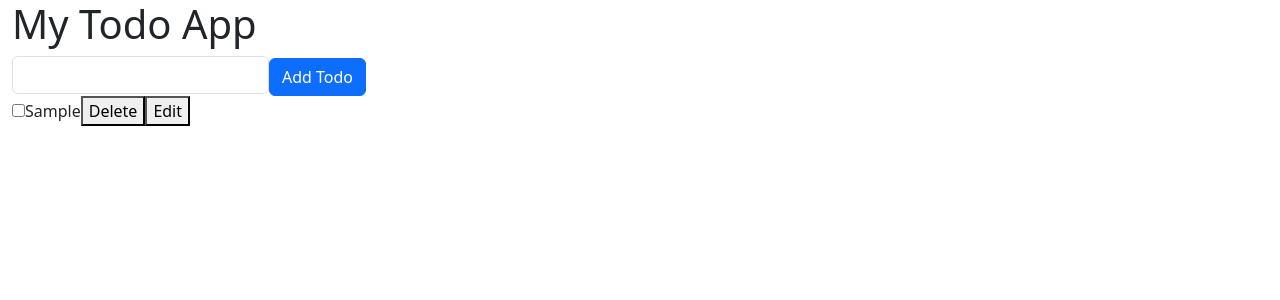
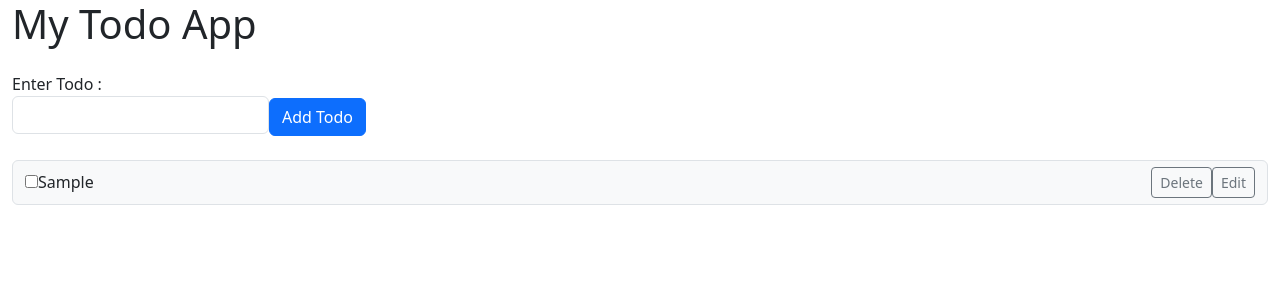
Before and after one commit to sineka-mediwave/react-reducers, a React (Vite) app: page / in a window 1280 px wide. Both pictures are taken after typing "Sample" into the empty fields and a click on the button "Add Todo". Shown: the top 300 px of the page. Built offline with nearby package versions, Linux system fonts and the light colour scheme.

Commit message:
strike-through & localStorage

```diff
--- a/src/App.jsx
+++ b/src/App.jsx
@@ -1,10 +1,18 @@
 import "bootstrap/dist/css/bootstrap.css";
-import { useReducer } from "react";
+import { useReducer, useEffect } from "react";
 import TodoAddForm from "./components/TodoAddForm";
 import TodoList from "./components/TodoList";
 
+function getFromLocalStorage() {
+  return JSON.parse(localStorage.getItem("My-Todos")) || [];
+}
+
 function App() {
-  const [todos, dispatch] = useReducer(todoReducer, []);
+  const [todos, dispatch] = useReducer(todoReducer, getFromLocalStorage());
+
+  useEffect(() => {
+    localStorage.setItem("My-Todos", JSON.stringify(todos));
+  }, [todos]);
 
   function todoReducer(todos, action) {
     switch (action.type) {
@@ -32,32 +40,25 @@ function App() {
         return newTodos;
       }
       case "TODO_UPDATE": {
-        console.log("update");
-
         const newTodos = [...todos];
         const idx = newTodos.findIndex((nt) => nt.id === action.value.id);
         if (idx !== -1) {
           newTodos[idx]["isEdit"] = false;
           newTodos[idx]["text"] = action.value.text;
         }
-        console.log(newTodos);
         return newTodos;
       }
       case "TODO_DONE": {
         const newTodos = [...todos];
-        const idx = newTodos.findIndex((nt) => nt.id === action.value.id);
+        const idx = newTodos.findIndex((nt) => nt.id === action.value);
         if (idx !== -1) {
           newTodos[idx]["isDone"] = true;
-          action.value.Class.style.setProperty(
-            "text-decoration",
-            "line-through"
-          );
         }
         return newTodos;
       }
       case "TODO_UNDONE": {
         const newTodos = [...todos];
-        const idx = newTodos.findIndex((nt) => nt.id === action.value.id);
+        const idx = newTodos.findIndex((nt) => nt.id === action.value);
         if (idx !== -1) {
           newTodos[idx]["isDone"] = false;
         }
@@ -95,23 +96,23 @@ function App() {
     });
   }
 
-  function handleDone(id, type, Class) {
+  function handleDone(id, type) {
     if (type == "done") {
       dispatch({
         type: "TODO_DONE",
-        value: { is, Class },
+        value: id,
       });
     } else {
       dispatch({
         type: "TODO_UNDONE",
-        value: { id, Class },
+        value: id,
       });
     }
   }
 
   return (
     <div className="container-fluid">
-      <h1>My Todo App</h1>
+      <h1 className="mb-4">My Todo App</h1>
       <TodoAddForm handleAdd={handleAdd} />
       <TodoList
         todos={todos}
--- a/src/components/EditTodo.jsx
+++ b/src/components/EditTodo.jsx
@@ -7,6 +7,7 @@ const EditTodo = (props) => {
 
   return (
     <>
+      <div className="input-group-text">
         <input
           id={`text-${item.id}`}
           type="text"
@@ -14,7 +15,13 @@ const EditTodo = (props) => {
           value={editValue}
           onChange={handleChange}
         />
-      <button onClick={() => handleSave(item.id, editValue)}>Update</button>
+        <button
+          className="btn btn-outline-secondary btn-sm"
+          onClick={() => handleSave(item.id, editValue)}
+        >
+          Update
+        </button>
+      </div>
     </>
   );
 };
--- a/src/components/TodoAddForm.jsx
+++ b/src/components/TodoAddForm.jsx
@@ -16,8 +16,9 @@ const TodoAddForm = ({ handleAdd }) => {
   }
 
   return (
-    <form onSubmit={handleSubmit}>
+    <form onSubmit={handleSubmit} className="mb-4">
       <label>
+        Enter Todo :
         <input
           type="text"
           className="form-control"
@@ -31,7 +32,11 @@ const TodoAddForm = ({ handleAdd }) => {
       <button type="submit" className="btn btn-primary">
         Add Todo
       </button>
-      {errorDiv ? <div>type atleast 5 characters</div> : <div></div>}
+      {errorDiv ? (
+        <div className="form-text text-muted">type atleast 5 characters</div>
+      ) : (
+        <div></div>
+      )}
     </form>
   );
 };
--- a/src/components/TodoList.jsx
+++ b/src/components/TodoList.jsx
@@ -28,7 +28,8 @@ const TodoList = ({
               <EditTodo item={t} handleSave={handleSave} />
             </>
           ) : (
-            <>
+            <div className="input-group-text justify-content-between mb-3">
+              <div>
                 <input
                   type="checkbox"
                   name={t.text}
@@ -36,10 +37,27 @@ const TodoList = ({
                   checked={t.isDone}
                   onChange={(e) => handleCheck(e, t.id)}
                 />
+                <span
+                  style={t.isDone ? { textDecoration: "line-through" } : {}}
+                >
                   {t.text}
-              <button onClick={() => handleDelete(t.id)}>Delete</button>
-              <button onClick={() => handleEdit(t.id)}>Edit</button>
-            </>
+                </span>
+              </div>
+              <div class="input-group-append">
+                <button
+                  className="btn btn-outline-secondary btn-sm"
+                  onClick={() => handleDelete(t.id)}
+                >
+                  Delete
+                </button>
+                <button
+                  className="btn btn-outline-secondary btn-sm"
+                  onClick={() => handleEdit(t.id)}
+                >
+                  Edit
+                </button>
+              </div>
+            </div>
           )}
         </div>
       ))}
```
Also changed, not shown: 1 other file (tests, documents, lock files or other folders). Lines whose indentation alone changed are shown as unchanged.
